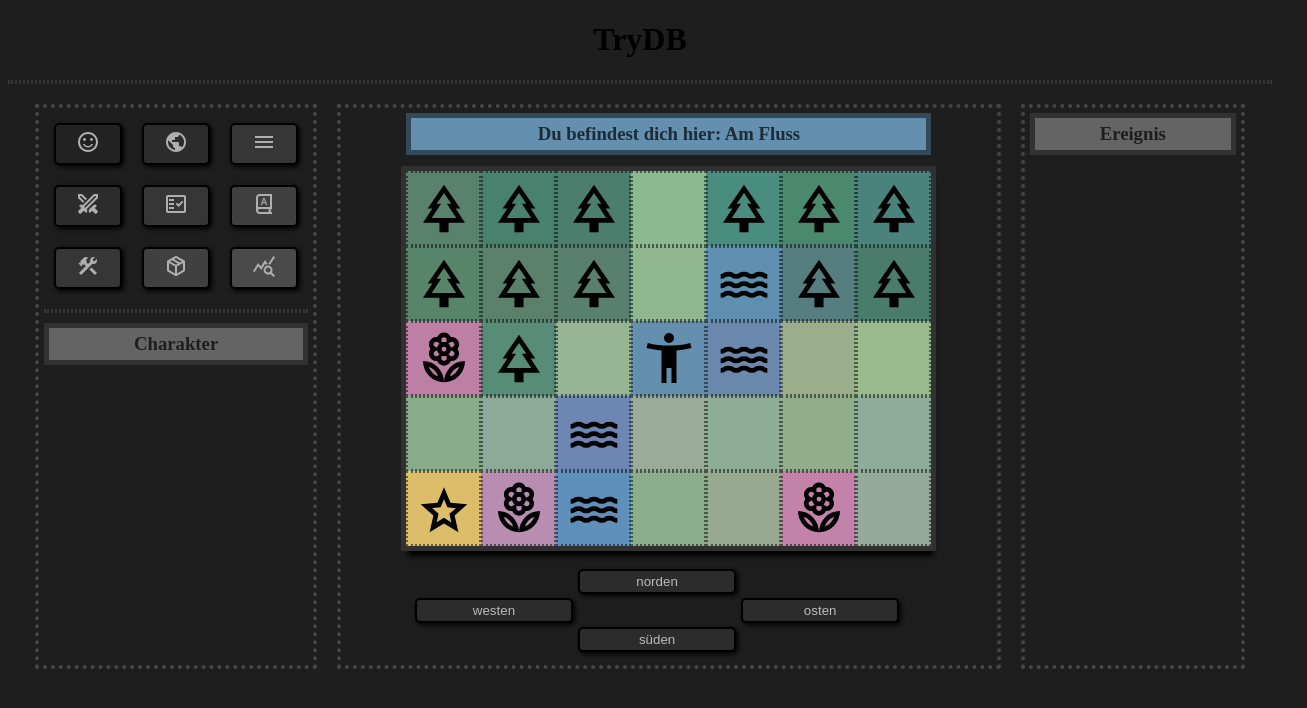
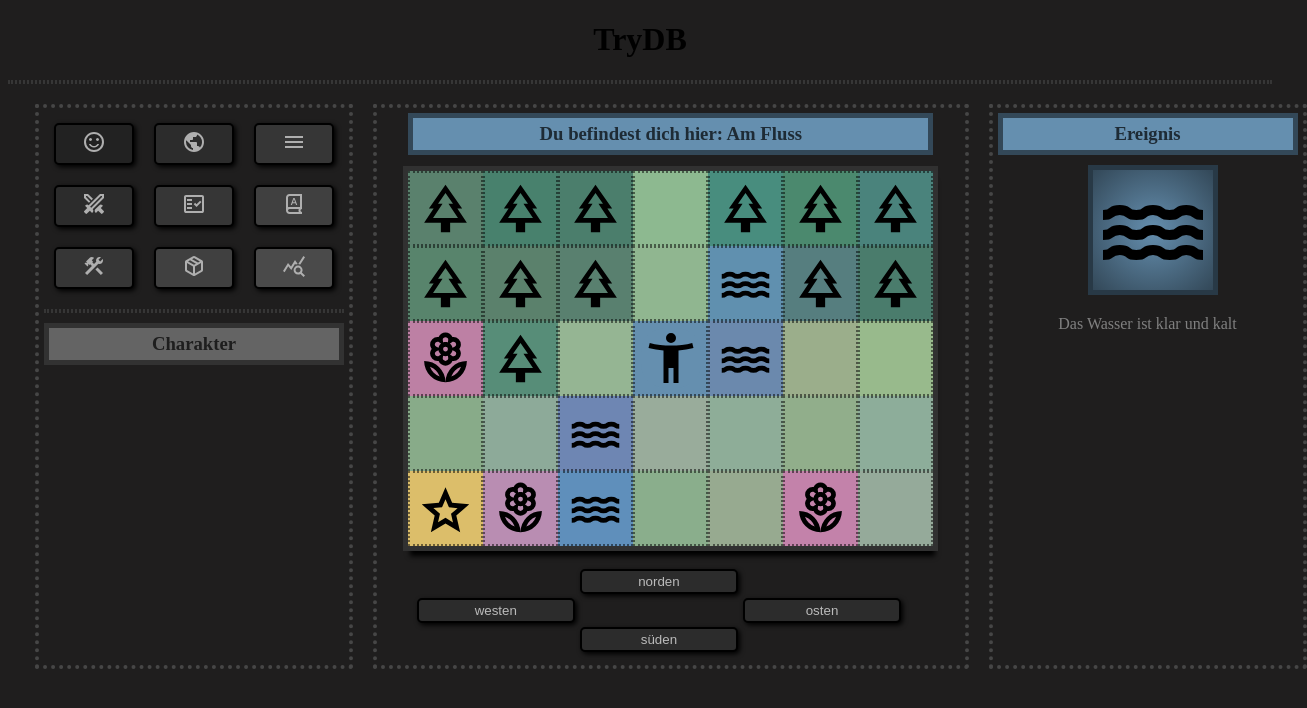
Before and after one commit to Nora404/TryDB, an Angular app: page / in a window 1280 px wide. Shown: the top 708 px of the page, 1307 px wide, since content can reach past the window. Built offline with nearby package versions, Linux system fonts and the light colour scheme.

Commit message:
Event Kachel bild

```diff
--- a/src/app/app.component.scss
+++ b/src/app/app.component.scss
@@ -30,12 +30,14 @@
 }
 
 #left {
+  width: $layoutWidth;
   @media (max-width: #{$maxWidth}) {
     grid-column: 1;
     grid-row: 1 / span 2;
   }
 
   @media (max-width: #{$middleWidth}) {
+    width: $smallWidth;
     grid-row: 3;
     grid-column: 1;
   }
@@ -43,6 +45,7 @@
 
 #main {
   display: grid;
+  width: $smallWidth;
 
   @media (max-width: #{$maxWidth}) {
     grid-column: 2;
@@ -56,12 +59,15 @@
 }
 
 #right {
+  width: $layoutWidth;
   @media (max-width: #{$maxWidth}) {
+    width: $smallWidth;
     grid-row: 2;
     grid-column: 2;
   }
 
   @media (max-width: #{$middleWidth}) {
+    width: $smallWidth;
     grid-row: 2;
     grid-column: 1;
   }
--- a/src/app/app.component.ts
+++ b/src/app/app.component.ts
@@ -19,7 +19,7 @@ import { Biom } from './map/biom.service';
 })
 export class AppComponent{
   title = 'TryDB';
-  _currentTile: BehaviorSubject<Biom> = new BehaviorSubject<Biom>(EmptyBiom);
+  private _currentTile: BehaviorSubject<Biom> = new BehaviorSubject<Biom>(EmptyBiom);
 
   setCurrentTile(tile: Biom){
     this._currentTile.next(tile);
--- a/src/app/event/event.component.html
+++ b/src/app/event/event.component.html
@@ -1,8 +1,12 @@
 <h3 class="element" style="border: 5px solid;"
-    [ngStyle]="getStyleColors([])">
+    [ngStyle]="getStyleColors(tile?.color || [])">
     Ereignis
 </h3>
 
-<p>{{tile?.icon}}</p>
+
+<div id="tileImgCon">
+    <img src="{{getImgUrl(tile?.icon)}}" [ngStyle]="getRadialColors(tile?.color)">
+</div>
+
 
 <p>{{tile?.discription}}</p>
--- a/src/app/event/event.component.scss
+++ b/src/app/event/event.component.scss
@@ -1 +1,12 @@
 @import '../../styles.scss';
+
+p{
+    color: gray;
+}
+
+#tileImgCon{
+    display: inline-block;
+    width: $layoutWidth*0.4;
+    height: $layoutWidth*0.4;
+    padding: 10px;
+}
--- a/src/app/event/event.component.ts
+++ b/src/app/event/event.component.ts
@@ -13,6 +13,7 @@ import { EmptyBiom } from '../map/biom';
 export class EventComponent {
 
   @Input() tile: Biom | null = EmptyBiom;
+  private _imgUrl: string = '../../../assets/mapIcons/';
 
   getStyleColors(color: number[]){
     const red: number = (color[0] || 100);
@@ -27,4 +28,24 @@ export class EventComponent {
     return style
   }
 
+  getImgUrl(name: string | undefined){
+    if(!name){
+      return this._imgUrl + 'nothing.svg';
+    }
+    return this._imgUrl + name + '.svg';
+  }
+
+  getRadialColors(color: number[] | undefined){
+    if(color){
+      return {
+        'background': `radial-gradient(circle,
+            rgba(${color[0]}, ${color[1]}, ${color[2]}, 1) 0%,
+            rgba(${color[0] * 0.5}, ${color[1] * 0.5}, ${color[2] * 0.5}, 1) 100%)`,
+        'border' : `5px solid rgb(${color[0] * 0.4}, ${color[1] * 0.4}, ${color[2] * 0.4})`,
+        'height' : '100%',
+      }
+    }
+    return
+  }
+
 }
--- a/src/app/map/map.component.ts
+++ b/src/app/map/map.component.ts
@@ -62,6 +62,7 @@ export class MapComponent implements OnInit{
     this.map = this.biomService.tryMap;
     this.maxWidth = this.map.length;
     this.maxHeight = this.map[0].length;
+    this.currentTile.emit(this.getMyPositionTile());
   }
 
   // -------------------------------------------------------------------------------
```
